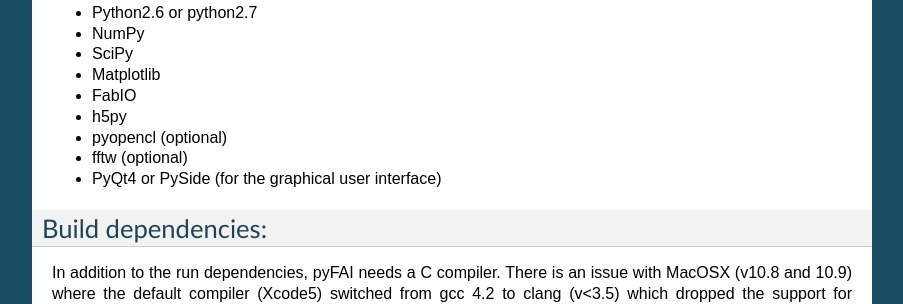
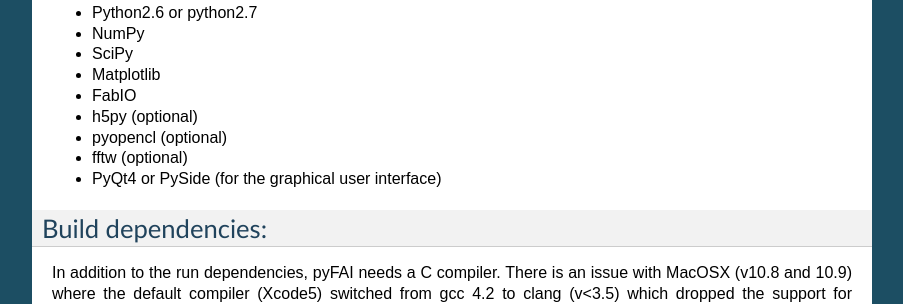
Before and after one commit to silx-kit/pyFAI, a Sphinx documentation site: the page built from doc/source/project.rst, in a window 1280 px wide and 900 px high, scrolled down 825 px. Shown: the part 152-456 px from the top of the window, without its empty margins (198-1101 px from the left). Built offline with Sphinx 7.4.7, drawn with Linux system fonts in a browser that asks for light colours.

```diff
--- a/doc/source/project.rst
+++ b/doc/source/project.rst
@@ -51,7 +51,7 @@ Run dependencies
 * SciPy
 * Matplotlib
 * FabIO
-* h5py
+* h5py (optional)
 * pyopencl (optional)
 * fftw (optional)
 * PyQt4 or PySide (for the graphical user interface)
```
